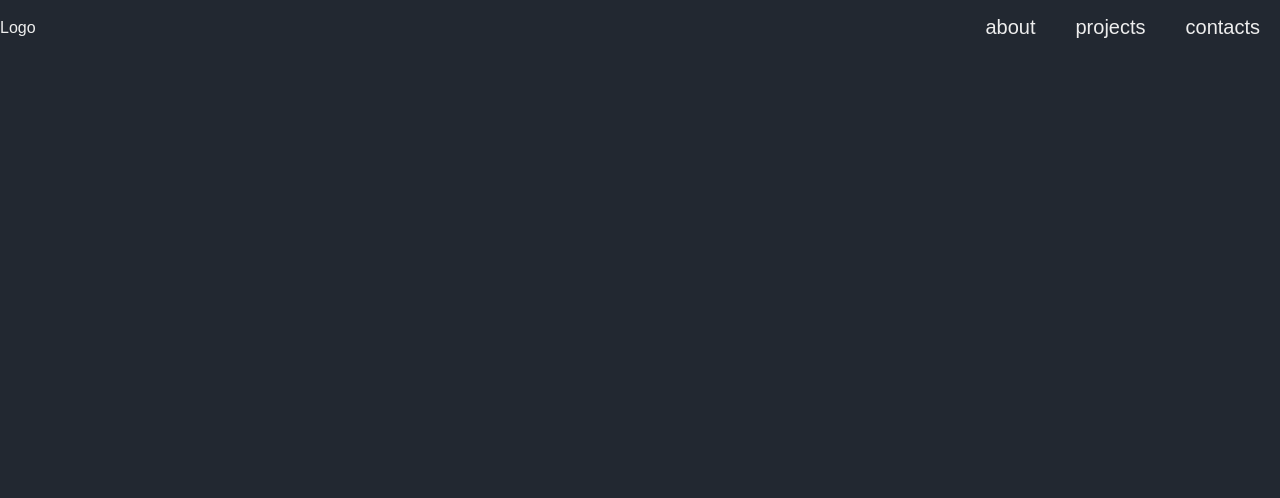
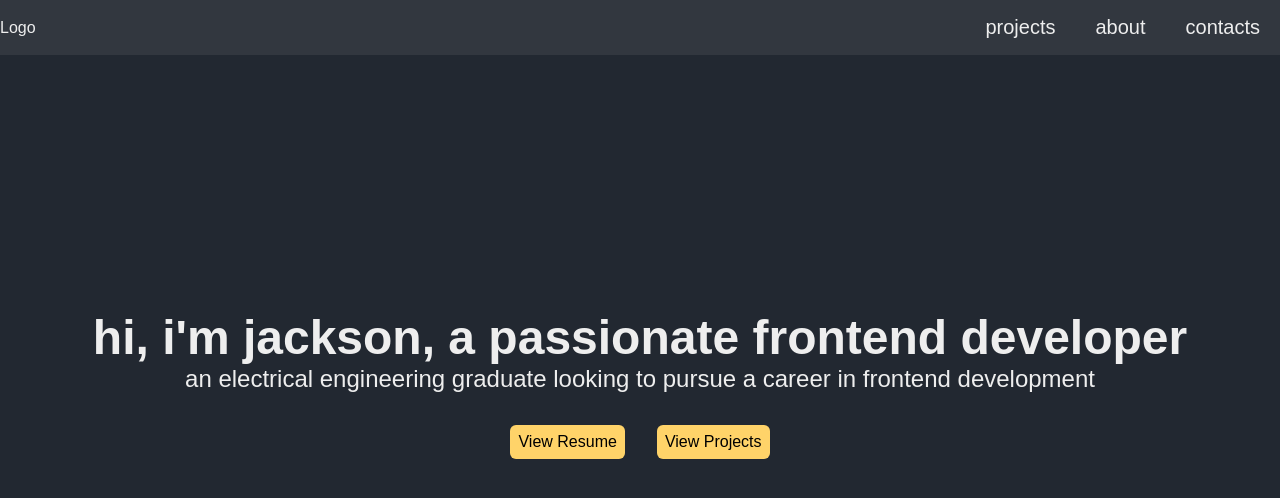
Before and after one commit to JacksonJ97/portfolio, a React (Create React App) app: page / in a window 1280 px wide. Shown: the top 498 px of the page. Built offline with nearby package versions, Linux system fonts and the light colour scheme.

Commit message:
added basic hero section styles and scroll functionality

```diff
--- a/public/index.html
+++ b/public/index.html
@@ -5,7 +5,7 @@
     <link rel="icon" href="%PUBLIC_URL%/favicon.ico" />
     <meta name="viewport" content="width=device-width, initial-scale=1" />
     <meta name="theme-color" content="#000000" />
-    <meta name="description" content="Web site created using create-react-app" />
+    <meta name="description" content="Jackson Jude's Frontend Developer Portfolio" />
     <link rel="manifest" href="%PUBLIC_URL%/manifest.json" />
     <title>Jackson Jude - Portfolio</title>
   </head>
--- a/src/components/Header.js
+++ b/src/components/Header.js
@@ -9,12 +9,19 @@ const Wrapper = styled.header`
   align-items: center;
   justify-content: space-between;
   padding: 1em 0;
+  width: 100%;
+  position: fixed;
+  top: 0;
+  z-index: 2;
+  background-color: rgba(57, 62, 70, 0.7);
 `;
 
 const Header = () => {
   return (
     <Wrapper>
-      <div>Logo</div>
+      <a href="#hero">
+        <div>Logo</div>
+      </a>
       <Nav />
     </Wrapper>
   );
--- /dev/null
+++ b/src/components/Hero.js
@@ -0,0 +1,39 @@
+import styled from "styled-components";
+
+// Components
+import Button from "./Utilities/Button";
+
+// Styles
+const Wrapper = styled.div`
+  display: flex;
+  flex-direction: column;
+  justify-content: center;
+  align-items: center;
+
+  h1 {
+    font-size: 3rem;
+  }
+
+  p {
+    font-size: 1.5rem;
+  }
+
+  .btns-container {
+    margin: 2em 0;
+  }
+`;
+
+const Hero = ({ id }) => {
+  return (
+    <Wrapper id={id}>
+      <h1>hi, i'm jackson, a passionate frontend developer</h1>
+      <p>an electrical engineering graduate looking to pursue a career in frontend development</p>
+      <div className="btns-container">
+        <Button text="View Resume" />
+        <Button text="View Projects" target="projects" />
+      </div>
+    </Wrapper>
+  );
+};
+
+export default Hero;
--- a/src/components/Main.js
+++ b/src/components/Main.js
@@ -1,5 +1,24 @@
+import styled from "styled-components";
+
+// Components
+import Hero from "./Hero";
+import Projects from "./Projects";
+
+// Styles
+const Wrapper = styled.main`
+  display: grid;
+  grid-template-columns: 1fr;
+  grid-template-rows: repeat(2, 100vh);
+  /* place-items: center; */
+`;
+
 const Main = () => {
-  return <main></main>;
+  return (
+    <Wrapper>
+      <Hero id="hero" />
+      <Projects id="projects" />
+    </Wrapper>
+  );
 };
 
 export default Main;
--- a/src/components/Nav/Nav.js
+++ b/src/components/Nav/Nav.js
@@ -14,9 +14,9 @@ const Nav = () => {
   return (
     <Wrapper>
       <ul>
-        <NavTitle title="about" />
-        <NavTitle title="projects" />
-        <NavTitle title="contacts" />
+        <NavTitle title="projects" target="projects" />
+        <NavTitle title="about" target="d" />
+        <NavTitle title="contacts" target="e" />
       </ul>
     </Wrapper>
   );
--- /dev/null
+++ b/src/components/Projects.js
@@ -0,0 +1,14 @@
+import styled from "styled-components";
+
+// Styles
+const Wrapper = styled.div`
+  display: flex;
+  align-items: center;
+  justify-content: center;
+`;
+
+const Projects = ({ id }) => {
+  return <Wrapper id={id}>Projects</Wrapper>;
+};
+
+export default Projects;
--- /dev/null
+++ b/src/components/Utilities/Button/index.js
@@ -0,0 +1,18 @@
+import styled from "styled-components";
+
+// Styles
+const Wrapper = styled.button`
+  font-size: 1rem;
+  margin: 0 1em;
+  padding: 0.5em;
+  background-color: #ffd369;
+  border: none;
+  border-radius: 6px;
+  cursor: pointer;
+`;
+
+const Button = ({ text, target }) => {
+  return <Wrapper>{text}</Wrapper>;
+};
+
+export default Button;
--- a/src/components/Utilities/NavTitle/index.js
+++ b/src/components/Utilities/NavTitle/index.js
@@ -6,10 +6,10 @@ const List = styled.li`
   font-size: 1.25rem;
 `;
 
-const NavTitle = ({ title }) => {
+const NavTitle = ({ title, target }) => {
   return (
     <List>
-      <a href="#d">{title}</a>
+      <a href={`#${target}`}>{title}</a>
     </List>
   );
 };
--- a/src/theme/GlobalStyles.js
+++ b/src/theme/GlobalStyles.js
@@ -6,6 +6,10 @@ const GlobalStyles = createGlobalStyle`
     padding: 0;
     box-sizing: border-box;
     font-family: 'Poppins', sans-serif;
+  }
+
+  html {
+    scroll-behavior: smooth;
   }
 
   a {
```
